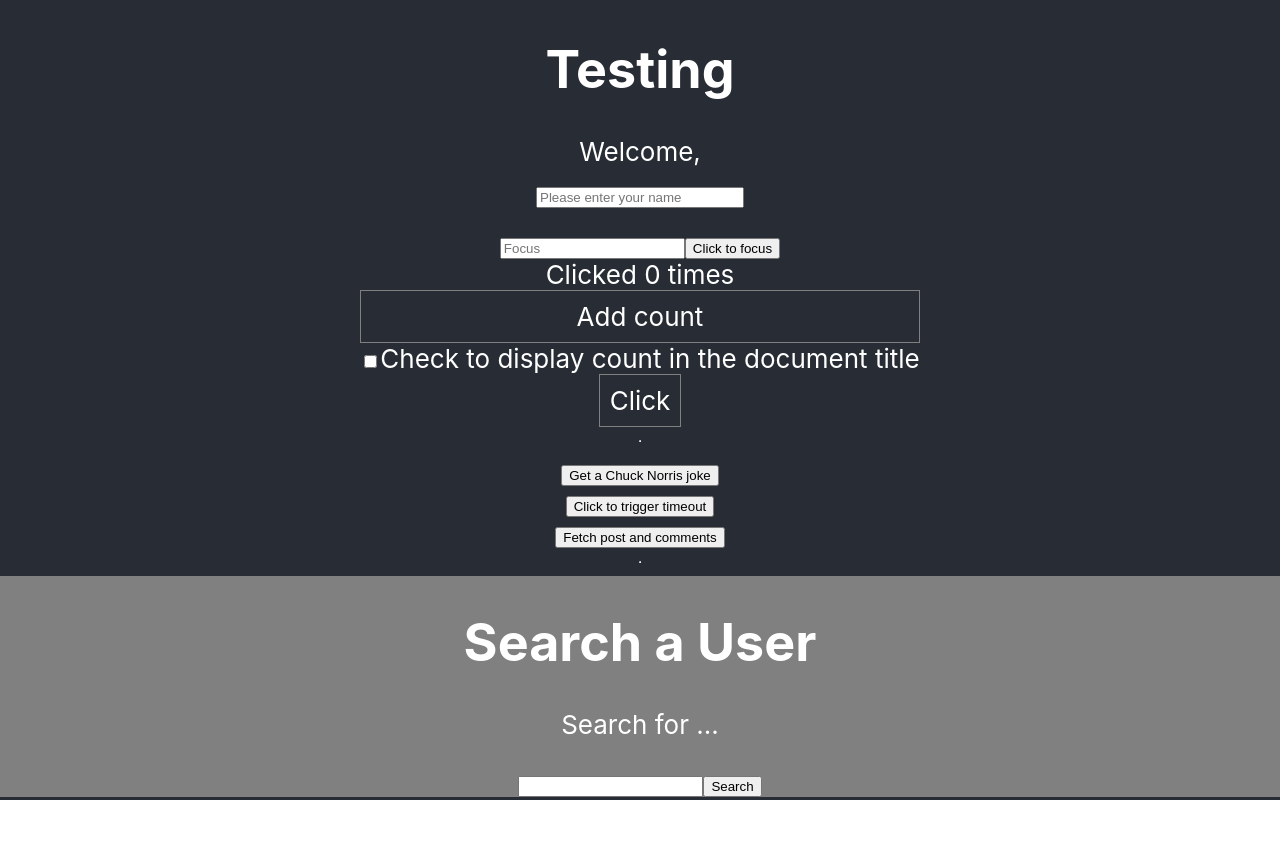
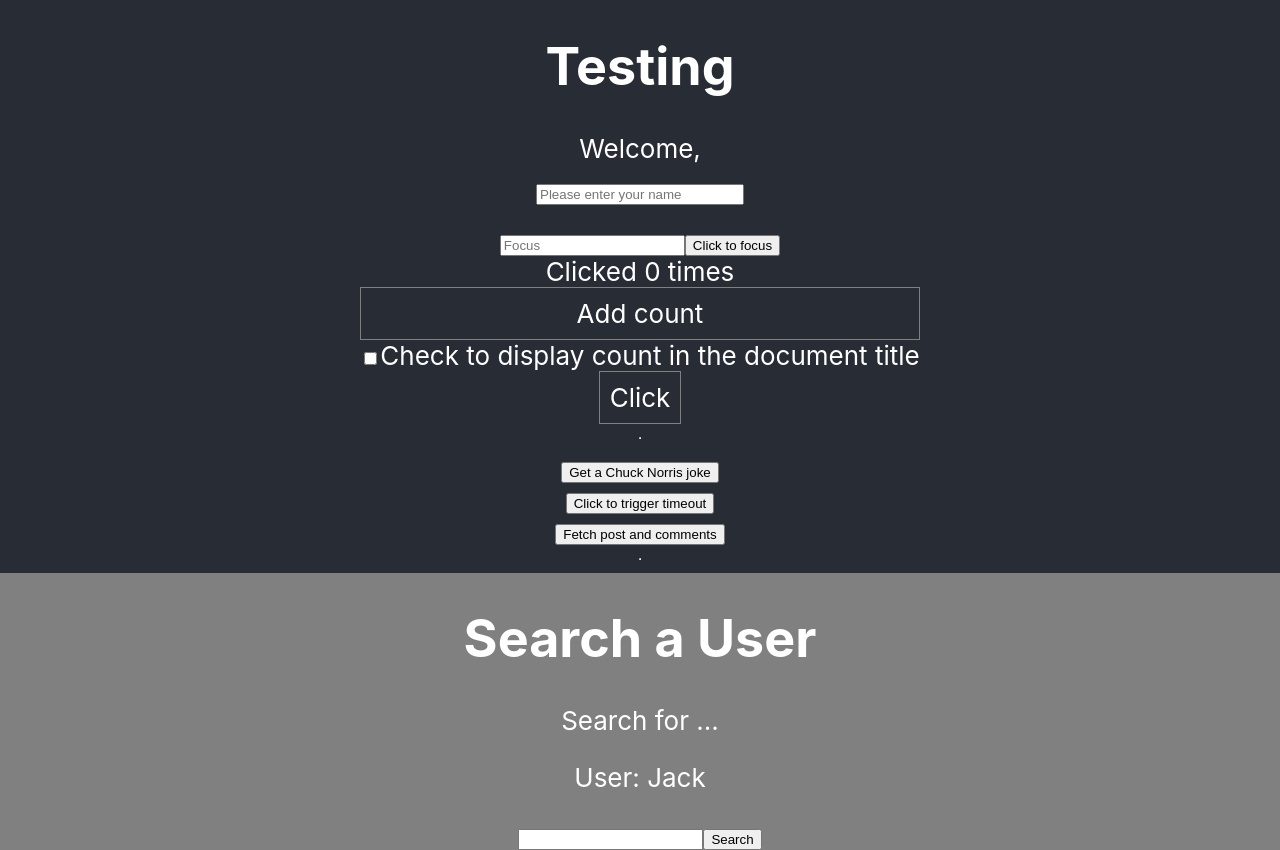
Before and after one commit to Junjpan/react-testing-library-examples, a React (Create React App) app: page / in a window 1280 px wide. Before the commit the page ends 800 px from the top, so only its background shows below. Built offline with nearby package versions, Linux system fonts and the light colour scheme.

Commit message:
search.test.js file act issue

```diff
--- a/src/components/Async/Search.js
+++ b/src/components/Async/Search.js
@@ -4,7 +4,7 @@ const Search = () => {
   const searchRef = useRef(null);
   const [search, setSearch] = useState("");
   const [user, setUser] = useState(null);
-  /**
+
 
   const getUser = () => {
     return Promise.resolve({
@@ -19,13 +19,13 @@ const Search = () => {
       setUser(user);
     };
     loadUser();
-  }, []);*/
+  }, []);
 
   return (
     <div style={{ background: "gray", width: "100%" }}>
       <h1>Search a User</h1>
       <p data-testid='searchvalue'>Search for {search ? search : "..."}</p>
-
+      <p data-testid="user">User: {user?user.name:''}</p>
       <input
         ref={searchRef}
         type='text'
@@ -40,5 +40,3 @@ const Search = () => {
 };
 
 export default Search;
-
-//<p>User: {user?user.name:''}</p>
```
Also changed, not shown: 1 other file (tests, documents, lock files or other folders).
